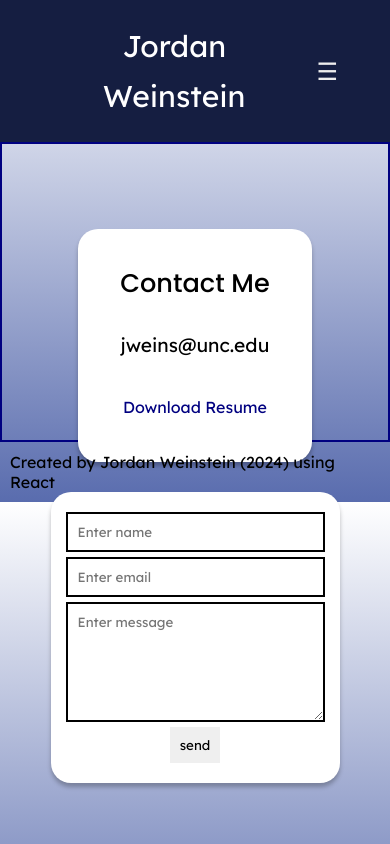
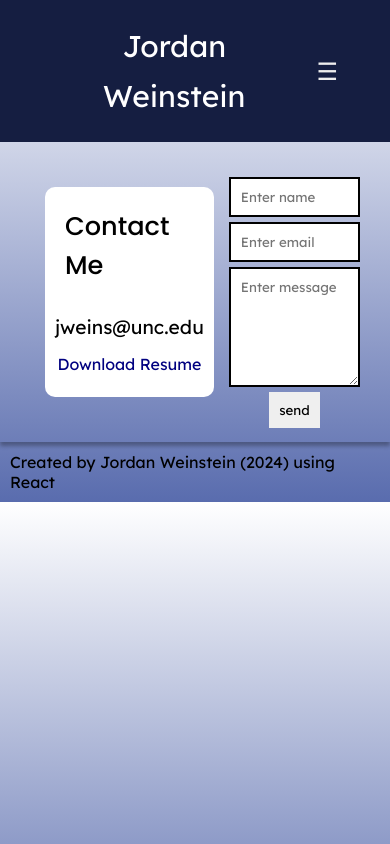
Before and after one commit to Jordweinstein/react-portfolio, a React (Create React App) app: page /react-portfolio/contact in a window 390 px wide. Built offline with nearby package versions, Linux system fonts and the light colour scheme.

Commit message:
final css layout

```diff
--- a/src/App.css
+++ b/src/App.css
@@ -22,10 +22,7 @@ body {
 }
 
 .btn {
-  padding: 10px;
-  background-color: white;
-  margin: 20px;
-  border-radius: 10%;
+  padding: 5px;
   box-shadow: 0px 13px 10px -7px white(0, 0, 0, 0.1);
   color: navy;
   text-decoration: none;
@@ -73,39 +70,36 @@ p {
 img {
   max-width: 50%;
   padding:0px;
+  margin: 10px;
   border-radius: 50px;
   box-shadow: 0px 13px 10px -7px rgba(0, 0, 0, 0.1);
 }
 
 #about {
   background-color: #c9dbfc;
+  padding: 15px;
 }
+
 .aboutImg {
   max-width:27%;
   padding:10px;
 }
 
-form input, textarea {
-  display: flex;
-  flex-direction: column;
-  justify-content: flex-start;
-  align-items:center;
-  border: 2px solid black;
-  margin: 5px 0;
-  width:100%;
-  max-height:120px;
-  padding: 10px;
-}
-
-#contact {
-  border: 2px solid navy;
-  height:300px;
-  padding-top:70px;
-}
-
 #travel {
   background-color:#f4f4f6;
   color: white;
+}
+
+.travel-container {
+  display: flex;
+  flex-direction: column;
+  align-items: center;
+  justify-content: center;
+  padding: 15px;
+  margin: 15px;
+  background-color: white;
+  border-radius: 25px;
+  box-shadow: 0px 13px 10px -7px rgba(0, 0, 0, 0.1);
 }
 
 button {
--- a/src/components/About.js
+++ b/src/components/About.js
@@ -27,7 +27,7 @@ export default function About() {
                         Specifically, I am
                         an advocate for diversity in technology -- as a woman pursuing a career in a male-dominated field, I am constantly seeking ways
                         to encourage diversity, whether as the director of DEI for Kappa Theta Pi (professional technology fraternity) or as a Teaching
-                        Assistant for Girls Who Code @ UNC. Take a look at <a href="./experience">my experience</a> for more!!
+                        Assistant for Girls Who Code @ UNC. Take a look at <a href="./Experience">my experience</a> for more!!
                     </p>
                     <p>
                         <b>Fun facts:</b> I once held the highest Subway Surfers score in the country, I can type 143 words per minute, and I play the guitar.
@@ -36,9 +36,9 @@ export default function About() {
             </div>
 
             <div className = "container" id="travel" style={{color: 'white'}}>
-                <div className = "container2">
+                <div className = "travel-container">
                     <h2>My Travels</h2>
-                    <h3>One of my favorite hobbies is traveling around the world. Throughout my different journeys,
+                    <h3>One of my favorite hobbies is traveling around the world seeing new sites, concerts, and cultures. Throughout my different journeys,
                         I have picked up some skills in photography. My excitement for exploring new places, immersing
                         myself in new cultures, and documenting everything along the way parallels to my passion for
                         constantly embracing new knowledge and inspiring others along the way!! Take a look at some
--- a/src/components/Contact.js
+++ b/src/components/Contact.js
@@ -1,6 +1,8 @@
 import React from 'react'
 import { useState } from 'react'
 import supabase from '../config/supabaseClient.js'
+
+import './styles/Contact.css'
 
 export default function Contact() {
     const [name, setName] = useState('')
@@ -34,13 +36,13 @@ export default function Contact() {
 
     return (
         <>
-        <div className = "container" id = "contact">
-            <div className="container2">
+        <div className = "contact-container" id = "contact">
+            <div className="contact-container2">
                     <h2>Contact Me</h2>
                     <h3>jweins@unc.edu</h3>
                     <a className = "btn" href="Resume.pdf" download = "Resume.pdf">Download Resume</a>
             </div>
-            <div className = "container2">
+            <div className>
                 <form onSubmit={(e)=>handleSubmit(e)}>
                     <input
                         onChange={(e)=>setName(e.target.value) }
--- a/src/components/styles/Carousel.css
+++ b/src/components/styles/Carousel.css
@@ -12,11 +12,10 @@ transform: translateY(-50%);
 background-color: rgba(0, 0, 0, 0.5);
 color: white;
 font-size: 1.5rem;
-border: none;
 padding: 1rem;
 cursor: pointer;
-z-index: 1;
 transition: background-color 0.3s;
+margin: 10px;
 }
 .carousel__btn:hover {
 background-color: rgba(0, 0, 0, 0.8);
--- /dev/null
+++ b/src/components/styles/Contact.css
@@ -0,0 +1,33 @@
+#contact {
+    height:300px;
+    box-shadow: 0px 4px 4px rgba(0, 0, 0, 0.3);
+}
+
+form input, textarea {
+    display: flex;
+    flex-direction: column;
+    justify-content: flex-start;
+    align-items:center;
+    border: 2px solid black;
+    margin: 5px 0;
+    width:100%;
+    max-height:120px;
+    padding: 10px;
+}
+
+.contact-container {
+    display: flex;
+    flex-direction: row;
+    justify-content: space-evenly;
+    padding: 30px;
+}
+
+.contact-container2 {
+    display: flex;
+    flex-direction: column;
+    align-items: center;
+    background-color: white;
+    border-radius: 10px;
+    margin: 15px;
+    min-height: fit-content;
+}
--- a/src/components/styles/Experience.css
+++ b/src/components/styles/Experience.css
@@ -2,7 +2,8 @@
     display: flex;
     flex-direction: row;
     justify-content:space-evenly;
-    padding-bottom: 40px;
+    padding-bottom: 30px;
+    padding-top: 10px;
 }
 
 .container2 {
@@ -11,10 +12,9 @@
     justify-content: center;
     align-items: center;
     background: #FFFFFF;
-    padding: 15px;
     box-shadow: 0px 4px 4px rgba(0, 0, 0, 0.25);
     border-radius: 20px;
-    margin: 15px;
+    margin-bottom: 15px;
 }
 
 .experienceContainer {
@@ -23,15 +23,12 @@
     position: relative;
 }
 
-.expTitle {
-    padding-left: 50px
-}
-
 .projectContainer {
     padding: 15px;
     width: 500px;
     height: 320px;
     transition: transform 0.3s ease;
+
 }
 
 .projectContainer:hover{
@@ -70,6 +67,7 @@
     width: 100%;
     height: auto;
     margin: 20px;
+    border-radius: 1;
 }
 
 .navyText {
@@ -103,8 +101,15 @@
     .container {
         flex-direction: column;
         align-items: center;
+        justify-content: center;
     }
     .experienceContainer {
+        width: 80%;
+        margin-bottom:15px;
+        margin-left: 25px;
+    }
+
+    .projectContainer {
         width: 90%;
     }
 }
```
